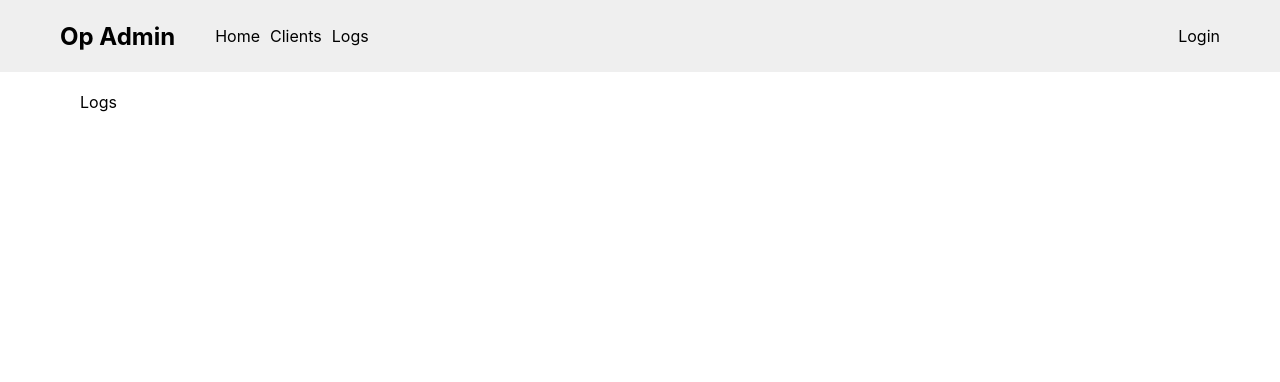
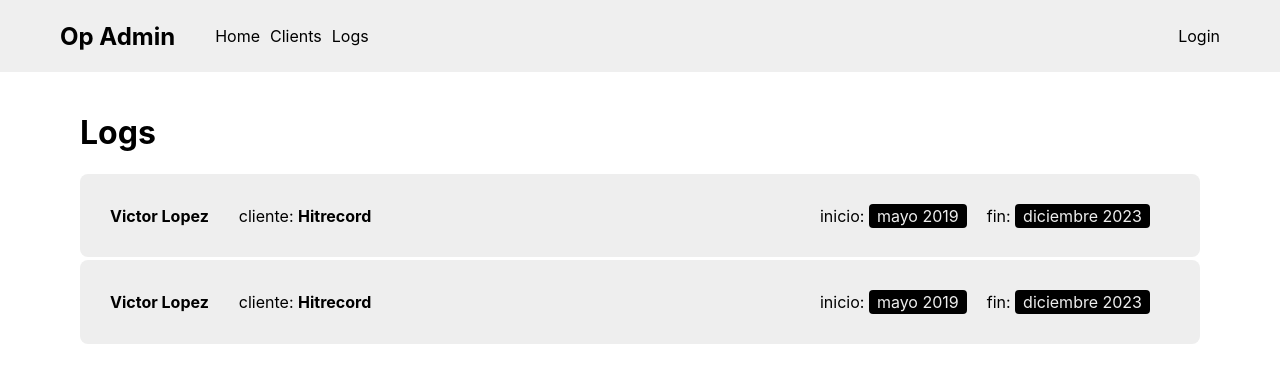
Before and after one commit to victorldleon/operations-admin, a React (Create React App) app: page /logs in a window 1280 px wide. Shown: the top 382 px of the page. Built offline with nearby package versions, Linux system fonts and the light colour scheme.

Commit message:
adds styles to logs

```diff
--- /dev/null
+++ b/src/components/molecules/LogCard/LogCard.css
@@ -0,0 +1,76 @@
+.LogCard {
+    align-items: center;
+    background-color: #eee;
+    border-radius: 8px;
+    margin-bottom: 3px;
+    display: flex;
+    justify-content: space-between;
+    padding: 5px 30px;
+}
+
+.LogCard .left-content {
+    align-items: center;
+    display: flex;
+}
+
+
+.LogCard .left-content .client-image {
+    background-color: #333;
+    border-radius: 50%;
+    display: block;
+    height: 48px;
+    min-width: 48px;
+    margin-right: 10px;
+    width: 48px;
+}
+
+.LogCard .left-content .name {
+    font-size: 1rem;
+    margin-right: 30px;
+}
+
+.LogCard .left-content .client {
+    font-size: 1rem;
+}
+
+
+.right-content {
+    align-items: center;
+    display: flex;
+}
+
+.LogCard .right-content .detail {
+    font-size: 1rem;
+    margin-right: 20px;
+}
+.LogCard .right-content .detail span {
+    background: #000;
+    border-radius: 4px;
+    padding: 2px 8px;
+    color: #eee;
+}
+
+
+.LogCard .right-content .skills-container {
+    align-items: center;
+    display: flex;
+    margin-right: 20px;
+}
+
+.LogCard .right-content .skills-container .skill {
+    border: solid 1px rgb(10, 124, 155);
+    border-radius: 4px;
+    color: rgb(10, 124, 155);
+    font-size: 1rem;
+    margin-right: 10px;
+    padding: 2px 8px;
+}
+
+.LogCard .right-content .cv-link {
+    border-radius: 4px;
+    color: white;
+    cursor: pointer;
+    font-weight: bold;
+    background-color: rgb(10, 124, 155);
+    padding: 8px 16px;
+}
--- /dev/null
+++ b/src/components/molecules/LogCard/LogCard.js
@@ -0,0 +1,24 @@
+import React from 'react';
+import './LogCard.css';
+
+const LogCard = () => {
+    return (
+        <div className="LogCard">
+            <div className="left-content">
+                <h5 className="name">Victor Lopez</h5>
+                <p className="client">
+                    cliente: <b>Hitrecord</b>
+                </p>
+            </div>
+            <div className="right-content">
+                <p className="detail">
+                   inicio: <span>mayo 2019</span>
+                </p>
+                <p className="detail">
+                    fin: <span>diciembre 2023</span>
+                </p>
+            </div>
+        </div>
+    );
+}
+export default LogCard;
--- a/src/pages/Logs/Logs.js
+++ b/src/pages/Logs/Logs.js
@@ -1,6 +1,13 @@
-function LogsPage() {
+import React from 'react';
+import LogCard from '../../components/molecules/LogCard/LogCard';
+
+const LogsPage = () => {
     return (
-        <div>Logs</div>
+        <div>
+            <h1>Logs</h1>
+            <LogCard />
+            <LogCard />
+        </div>
     );
 }
 export default LogsPage;
```
Also changed, not shown: src/components/organisms/LogsList/LogsList.css (added), src/components/organisms/LogsList/LogsList.js (added).
